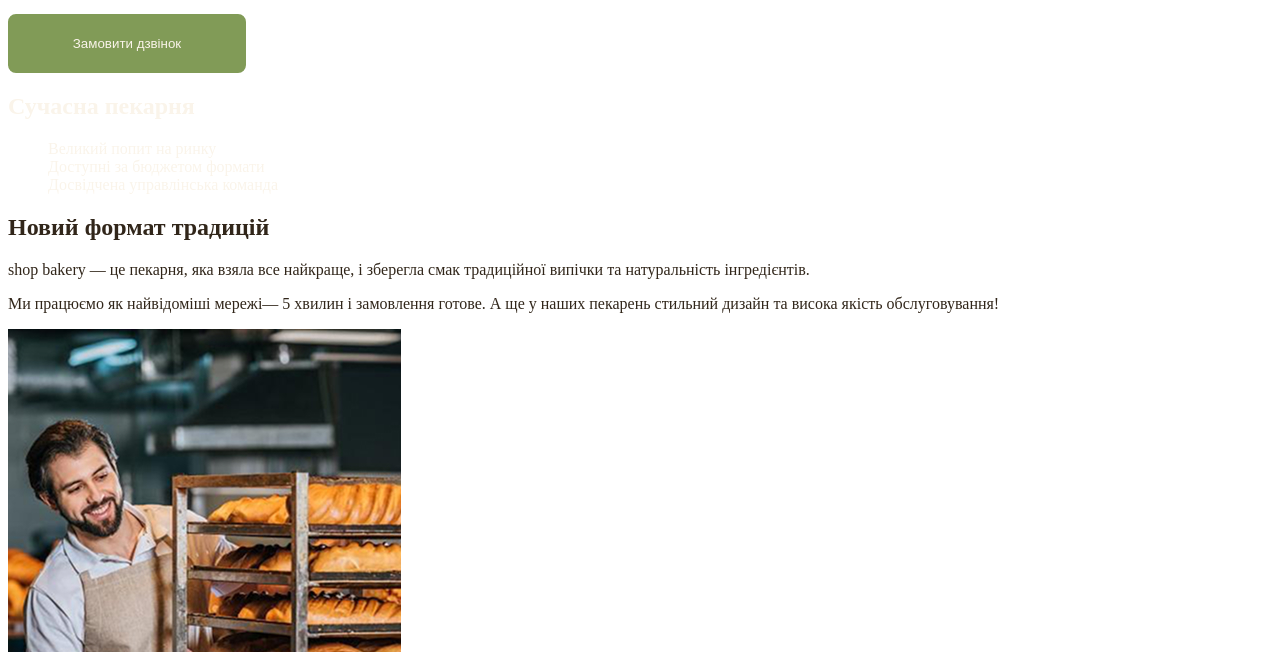
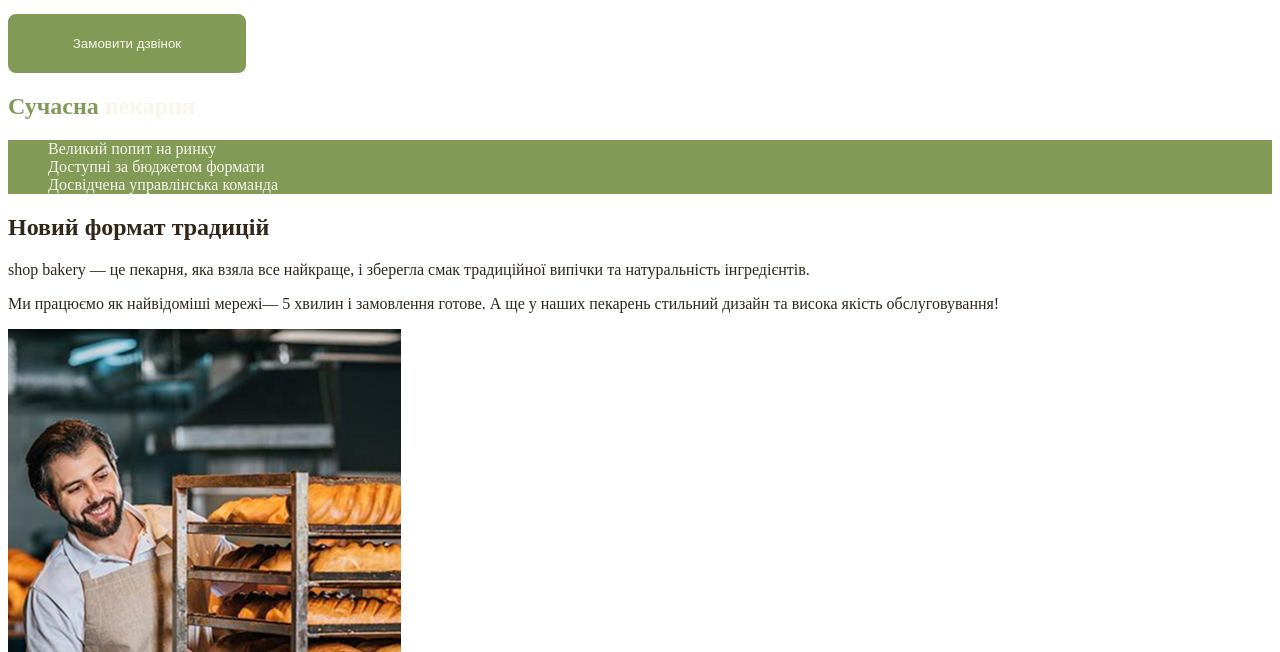
Before and after one commit to BogdanGolovatyi2001/front, a plain HTML site: page index.html in a window 1280 px wide. Shown: the part 148-800 px from the top of the page. Drawn offline with Linux system fonts and the light colour scheme.

Commit message:
update color css

```diff
--- a/css/style.css
+++ b/css/style.css
@@ -31,18 +31,18 @@ ul {
 }
 
 .link:hover {
-  color: var(--color-brandt);
+  color: var(--color-brandt-light);
 }
 /*hero section*/
 .hero-title {
   color: var(--color-primary-light);
 }
 .hero-title .accent {
-  color: var(--color-brandt);
+  color: var(--color-brandt-light);
 }
 /*perevagi*/
 .advantages-list {
-  background-color: var(--color-brandt);
+  background-color: var(--color-brandt-light);
   color: var(--color-primary-light);
 }
 
```
